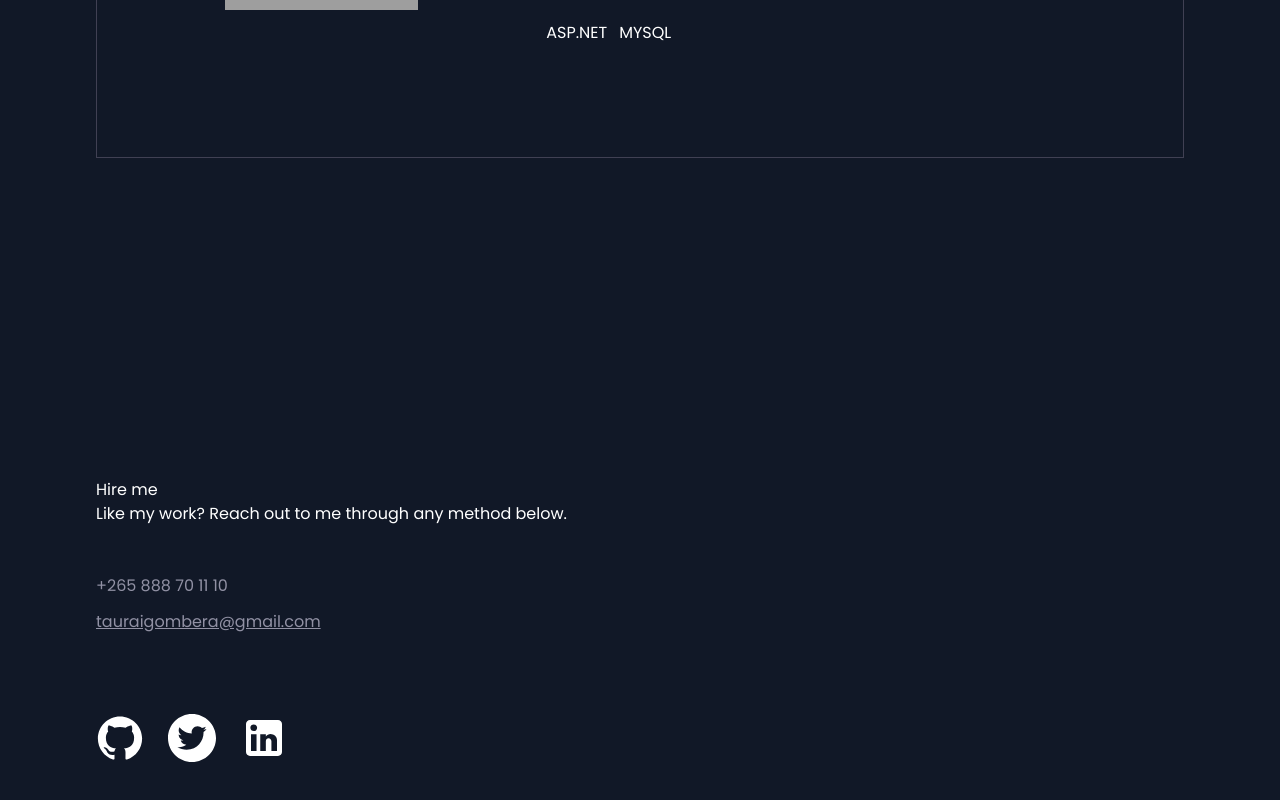
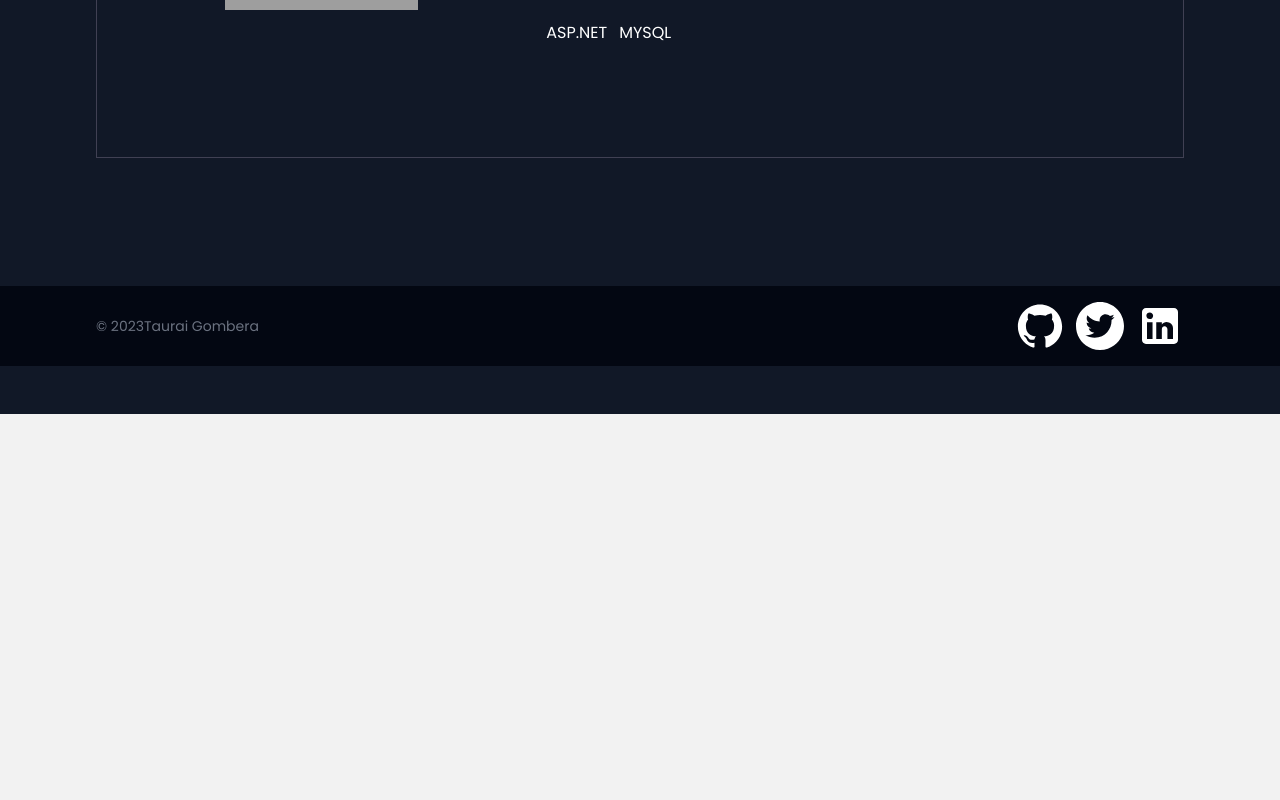
Before and after one commit to tauraigombera/personal-portfolio, a React (Vite) app in the folder tgombera_portifolio_app/: page / in a window 1280 px wide. Shown: the part 2195-2995 px from the top of the page. After the commit the page ends 2609 px from the top, so only its background shows below. Built offline with nearby package versions, Linux system fonts and the light colour scheme; grey boxes are pictures that could not be loaded.

Commit message:
added footer

```diff
--- a/tgombera_portifolio_app/src/Components/pages/Hire.tsx
+++ b/tgombera_portifolio_app/src/Components/Footer.tsx
@@ -1,25 +1,16 @@
-function Hire() {
+function Footer() {
   return (
-    <div className="container mt-64 flex justify-between items-center mx-auto px-8 md:px-14 lg:px-24 w-full">
-      <section className="w-full">
-        <h2 id="hire" className="secondary-title">
-          Hire me
-        </h2>
-        <p className="section-paragraph">
-          Like my work? Reach out to me through any method below.
-        </p>
-
-        <div className="mt-12">
-          <p className="text-secondary">+265 888 70 11 10</p>
-          <a
-            href="mailto:tauraigombera@gmail.com"
-            className="text-secondary underline mt-3 block"
-          >
-            tauraigombera@gmail.com
+    <footer className="bg-primary">
+      <div className="container mt-16 flex justify-between items-center mx-auto px-8 md:px-14 lg:px-24 w-full p-4 md:flex md:items-center md:justify-between">
+        <span className="text-sm text-gray-500 sm:text-center dark:text-gray-400">
+          © 2023
+          <a href="" className="hover:underline">
+            Taurai Gombera
           </a>
-
-          <div className="flex mt-20 space-x-6">
-            <a href="#">
+        </span>
+        <ul className="flex flex-wrap items-center mt-3 gap-3 text-sm font-medium text-gray-500 dark:text-gray-400 sm:mt-0">
+          <li>
+            <a href="https://github.com/tauraigombera">
               <svg
                 className="w-8 h-8 lg:w-12 lg:h-12"
                 width="22"
@@ -36,8 +27,9 @@ function Hire() {
                 />
               </svg>
             </a>
-
-            <a href="#">
+          </li>
+          <li>
+            <a href="https://twitter.com/taurai_gombera">
               <svg
                 className="w-8 h-8 lg:w-12 lg:h-12"
                 width="42"
@@ -52,8 +44,9 @@ function Hire() {
                 />
               </svg>
             </a>
-
-            <a href="#">
+          </li>
+          <li>
+            <a href="https://www.linkedin.com/in/tauraigombera/">
               <svg
                 className="w-8 h-8 lg:w-12 lg:h-12"
                 width="24"
@@ -68,11 +61,11 @@ function Hire() {
                 />
               </svg>
             </a>
-          </div>
-        </div>
-      </section>
-    </div>
+          </li>
+        </ul>
+      </div>
+    </footer>
   );
 }
 
-export default Hire;
+export default Footer;
--- a/tgombera_portifolio_app/src/Components/pages/Home.tsx
+++ b/tgombera_portifolio_app/src/Components/pages/Home.tsx
@@ -1,8 +1,8 @@
 import Navbar from "../Navbar";
 import Hero from "../Hero";
 import Projects from "./Projects";
-import Hire from "./Hire";
 import Skills from "../Skills";
+import Footer from "../Footer";
 function Home() {
   return (
     <div>
@@ -10,7 +10,7 @@ function Home() {
       <Hero />
       <Skills />
       <Projects />
-      <Hire />
+      <Footer />
     </div>
   );
 }
```
